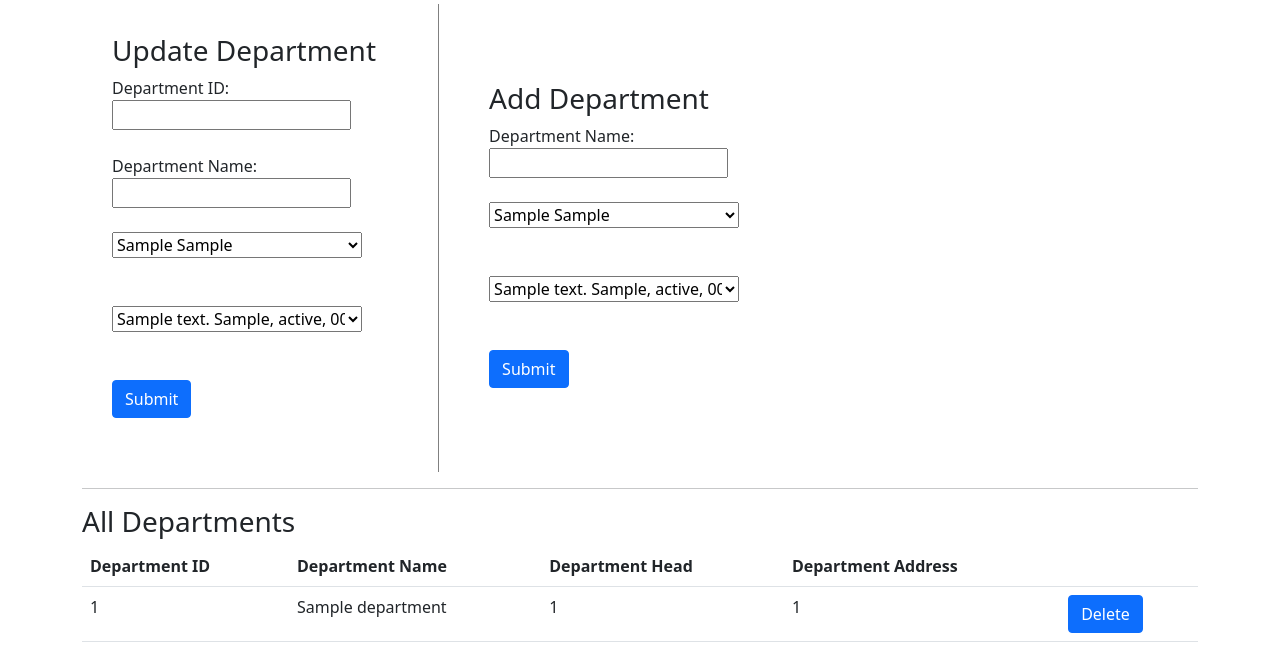
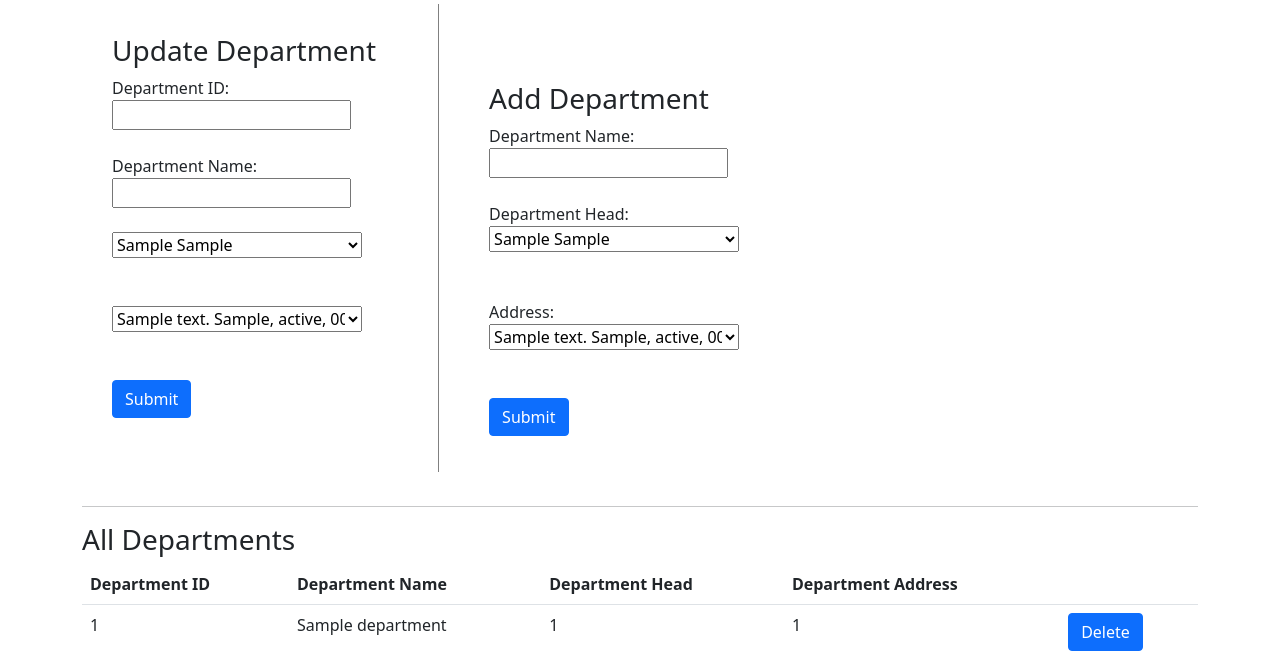
Before and after one commit to JerameKim/ParagonHealthcarePortal, a Flask app: page /departments in a window 1280 px wide. Shown: the part 178-837 px from the top of the page. Run offline with Flask 2, Linux system fonts and the light colour scheme; tables that the repository leaves empty hold one stand-in row (values such as "Sample post"); data that the repository does not hold is empty; some libraries are stand-ins or nearby versions.

```diff
--- a/templates/departments.html
+++ b/templates/departments.html
@@ -66,7 +66,9 @@
             <form action="/departments" method="POST">
                 <label for="departmentName">Department Name: </label><br>
                 <input type="text" name="departmentName"id="departmentName"><br><br>
+
                 <div class="dropdown">
+                <label for="departmentName">Department Head: </label><br>
                     <select name="departmentHead" id="departmentHead">
                         {% for doctor in doctor_list %}
                             <option name="departmentHead" value="{{doctor.doctorID}}" SELECTED> {{doctor.doctorFirst}} {{doctor.doctorLast}}</option>
@@ -77,6 +79,7 @@
                 <br>
 
                 <div class="dropdown">
+                <label for="departmentName">Address: </label><br>
                     <select name="addressID" id="addressID">
                         {% for address in address_list %}
                             <option name="addressID" value="{{address.addressID}}" SELECTED> {{address.streetAddress}} {{address.city}}, {{address.state}}, {{address.zipCode}}</option>
```
